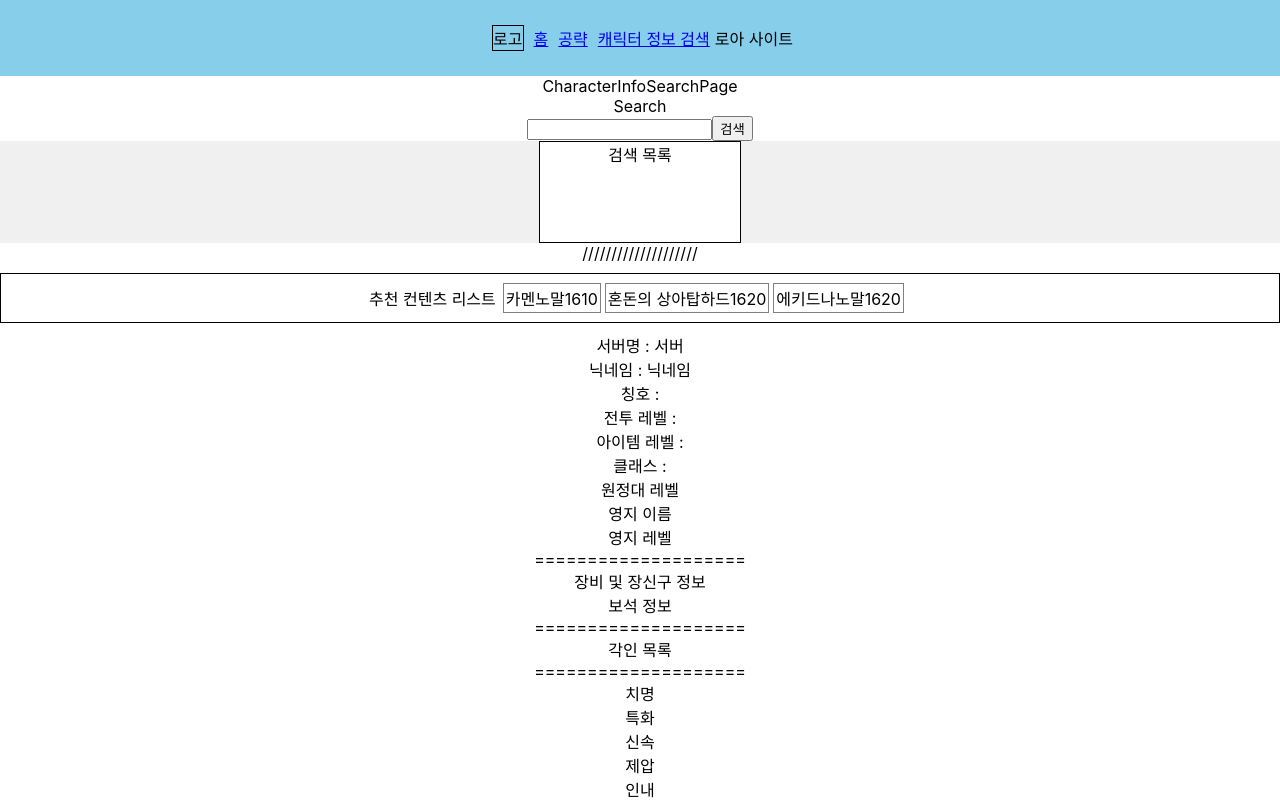
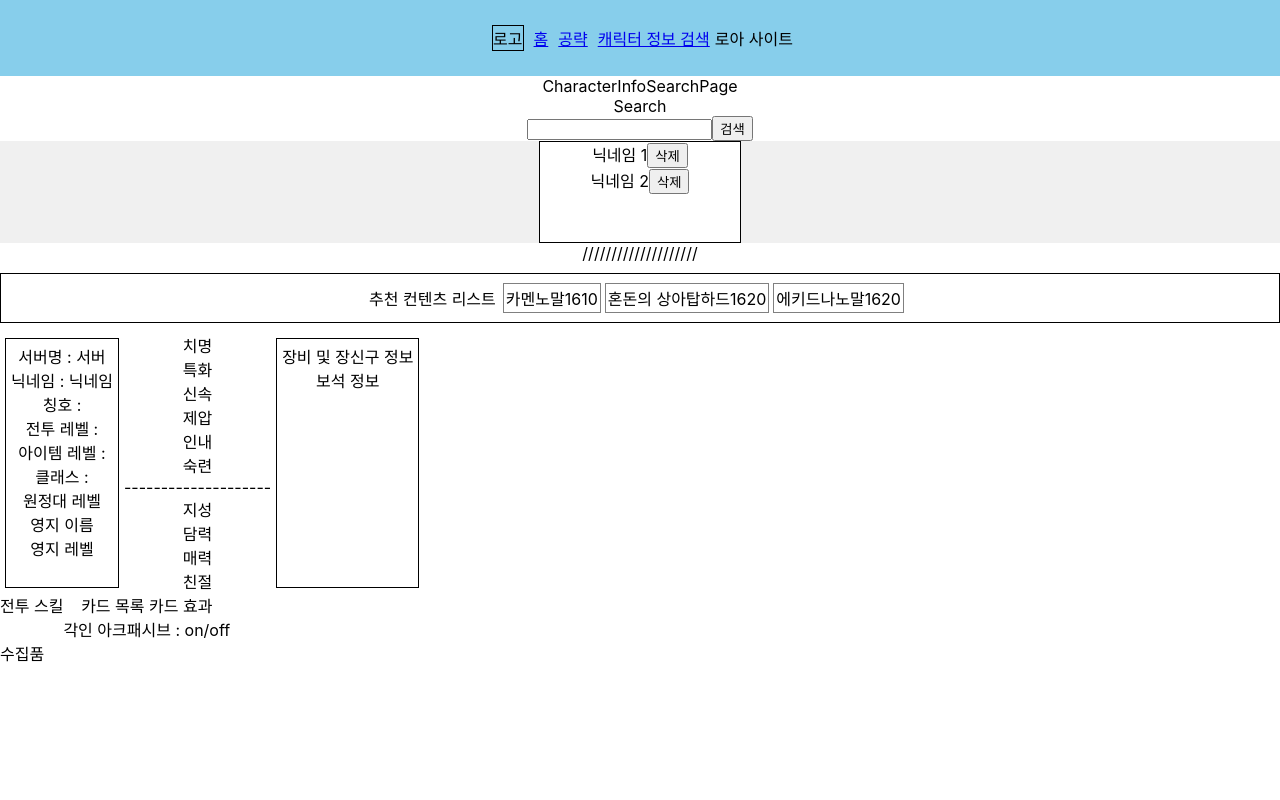
Before and after one commit to LeeJ1nHyeong/no_name_toy_project, a React (Create React App) app in the folder frontend/: page /character-info-search in a window 1280 px wide. Shown: the top 800 px of the page. Built offline with nearby package versions, Linux system fonts and the light colour scheme.

Commit message:
Fix: Modify layout

```diff
--- a/frontend/src/components/characterInfoSearch/BasicInfo.jsx
+++ b/frontend/src/components/characterInfoSearch/BasicInfo.jsx
@@ -1,11 +1,19 @@
 import React, { useState } from 'react'
+import { styled } from 'styled-components';
+
+const InfoContainer = styled.div`
+  margin: 5px;
+  padding: 5px;
+  border: 1px solid black;
+`
+
 
 function BasicInfo() {
   const [serverName, setServerName] = useState("서버");
   const [nickname, setNickname] = useState("닉네임");
 
   return (
-    <div>
+    <InfoContainer>
       <div>서버명 : {serverName}</div>
       <div>닉네임 : {nickname}</div>
       <div>칭호 : </div>
@@ -15,7 +23,7 @@ function BasicInfo() {
       <div>원정대 레벨 </div>
       <div>영지 이름 </div>
       <div>영지 레벨 </div>
-    </div>
+    </InfoContainer>
   )
 }
 
--- a/frontend/src/components/characterInfoSearch/CharacterInfo.jsx
+++ b/frontend/src/components/characterInfoSearch/CharacterInfo.jsx
@@ -2,25 +2,34 @@ import React from 'react'
 import BasicInfo from './BasicInfo'
 import EquipmentInfo from './EquipmentInfo'
 import GemInfo from './GemInfo'
+import styled from 'styled-components'
+
+const TopContainer = styled.div`
+  display: flex;
+`;
+
+const EquipmentGemContainer = styled.div`
+  margin: 5px;
+  padding: 5px;
+  border: 1px solid black;
+`;
+
+const MidContainer = styled.div`
+  display: flex;
+`;
+
+const BottomContainer = styled.div`
+  display: flex;
+`
 
 function CharacterInfo() {
 
   return (
     <div>
+      {/* 상단 */}
+      <TopContainer>
         {/* 기본 정보 */}
         <BasicInfo />
-      ====================
-      {/* 장비 및 장신구 */}
-      <div>
-        <EquipmentInfo />
-        <GemInfo />
-      </div>
-      ====================
-      {/* 각인 */}
-      <div>
-        각인 목록
-      </div>
-      ====================
               {/* 능력치 */}
         <div>
           {/* 특성 */}
@@ -37,12 +46,20 @@ function CharacterInfo() {
           <div>매력</div>
           <div>친절</div>
         </div>
-      ====================
+        {/* 장비 및 장신구 */}
+        <EquipmentGemContainer>
+          <EquipmentInfo />
+          <GemInfo />
+        </EquipmentGemContainer>
+      </TopContainer>
+
+      {/* 중단 */}
+      <MidContainer>
         {/* 전투 스킬 */}
         <div>
           전투 스킬
         </div>
-      ====================
+        <div>
           {/* 카드 */}
           <div>
             카드 목록
@@ -53,11 +70,16 @@ function CharacterInfo() {
             각인
             아크패시브 : on/off
           </div>
-      ====================
+        </div>
+      </MidContainer>
+
+      {/* 하단 */}
+      <BottomContainer>
         {/* 수집품 */}
         <div>
           수집품
         </div>
+      </BottomContainer>
     </div>
   )
 }
--- a/frontend/src/components/characterInfoSearch/SearchDropDown.jsx
+++ b/frontend/src/components/characterInfoSearch/SearchDropDown.jsx
@@ -1,4 +1,4 @@
-import React from 'react'
+import React, { useState } from 'react'
 import styled from 'styled-components'
 
 const Container = styled.div`
@@ -16,10 +16,27 @@ const DropDownBox = styled.div`
 `;
 
 function SearchDropDown() {
+  const [recentSearch, setRecentSearch] = useState([
+    "닉네임 1", "닉네임 2"
+  ]);
+
   return (
     <Container>
       <DropDownBox>
-        검색 목록
+        {recentSearch.length > 0 ? (
+          <div>
+            {recentSearch.slice(0, 3).map((search, index) => (
+              <div key={index}>
+                {search}
+                <button>삭제</button>
+              </div>
+            ))}
+          </div>
+          ) : (
+          <div>
+            최근 검색 목록 없음
+          </div>
+        )}
       </DropDownBox>
     </Container>
   )
```
Lines whose indentation alone changed are shown as unchanged.
